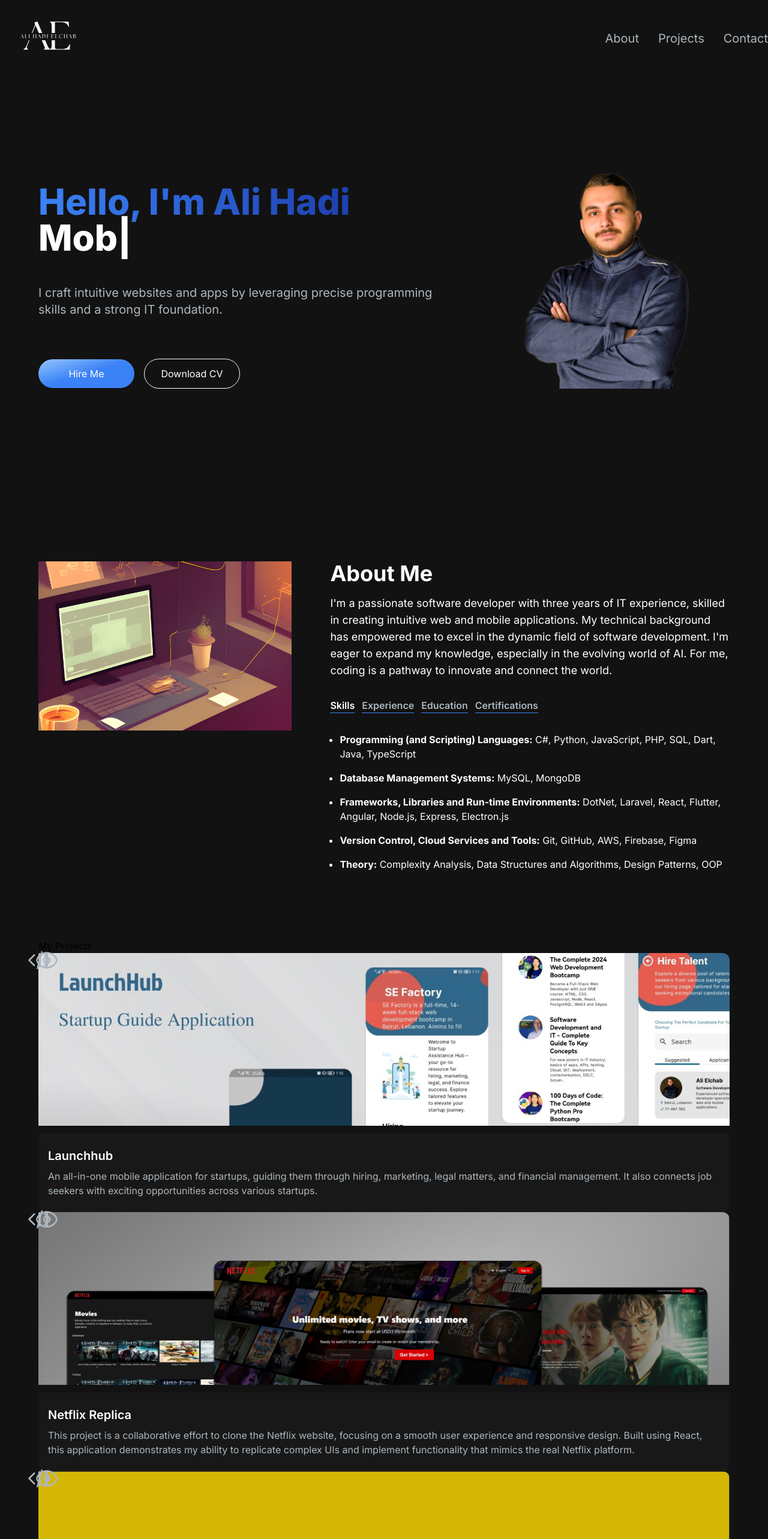
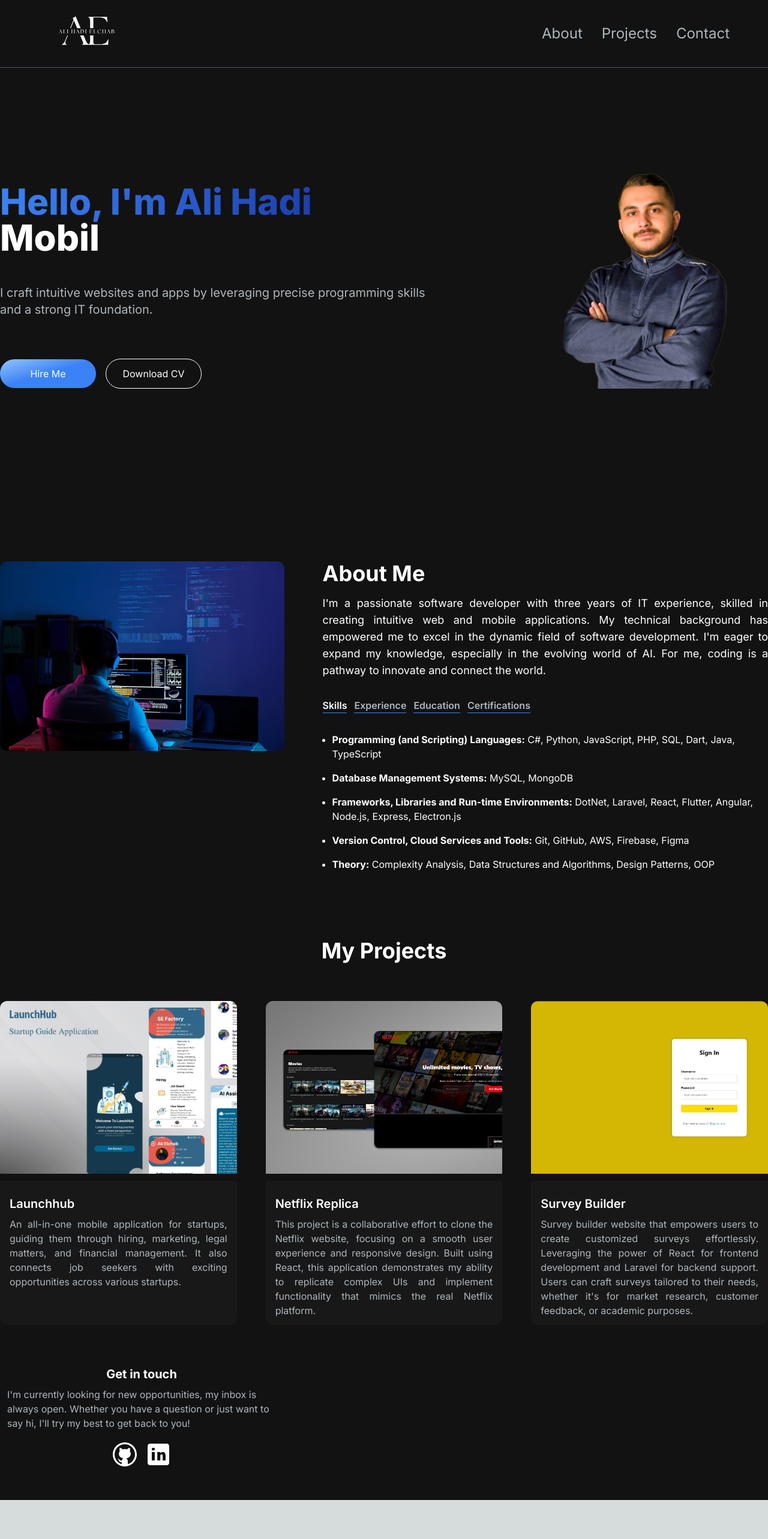
Before and after one commit to Ali-Elchab/personal-portfolio, a Next.js app: page / in a window 1280 px wide. Shown: the top 2566 px of the page at 60% size. After the commit the page ends 2501 px from the top, so only its background shows below. Built offline with nearby package versions, Linux system fonts and the light colour scheme.

Commit message:
Adjusted projects section

```diff
--- a/app/AboutMe/page.jsx
+++ b/app/AboutMe/page.jsx
@@ -88,7 +88,7 @@ const TAB_DATA = [
     title: "Certifications",
     content: (
       <ul className="list-disc pl-2 ml-2">
-        <li className="mb-4">
+        <li className="mb-4 text-justify">
           <strong>Full-Stack Web Development Bootcamp – SE Factory, Lebanon (October 2023 – January 2024)</strong>
           <ul className="list-disc pl-2 ml-8">
             <li>
@@ -98,9 +98,9 @@ const TAB_DATA = [
             <li>Engaged in lectures, workshops, and projects to develop comprehensive full-stack development skills.</li>
           </ul>
         </li>
-        <li className="mb-4">
+        <li className="mb-4 text-justify">
           <strong>Foundations of Computer Science Course – SE Factory, Lebanon (July 2023 – September 2023)</strong>
-          <ul className="list-disc pl-2 ml-8">
+          <ul className="list-disc pl-2 ml-8 text-justify">
             <li>
               Covered control flow, data structures, complexity analysis, and algorithms using Python over 9 weeks in a part-time
               format.
@@ -110,13 +110,13 @@ const TAB_DATA = [
         </li>
         <li className="mb-4">
           <strong>The Web Developer Bootcamp – Udemy (July 2023 – September 2023)</strong>
-          <ul className="list-disc pl-2 ml-8">
+          <ul className="list-disc pl-2 ml-8 ">
             <li>Completed over 70 hours of training from HTML5 to Node.js, React.js, and more, through online learning.</li>
           </ul>
         </li>
         <li className="mb-4">
           <strong>Flutter And Dart - The Complete Guide – Udemy (January 2024)</strong>
-          <ul className="list-disc pl-2 ml-8">
+          <ul className="list-disc pl-2 ml-8 text-justify">
             <li>Explored the Flutter SDK & Dart; learned to build native iOS and Android apps through the Flutter Framework.</li>
           </ul>
         </li>
@@ -138,13 +138,19 @@ const AboutSection = () => {
     <section className="text-white">
       <div className="md:grid md:grid-cols-5  gap-8 items-center py-8  xl:gap-16 sm:py-16 my-8">
         <div class="hidden md:block place-self-start md:col-span-2">
-          <div class="w-full   flex items-center justify-end ">
-            <Image src="/images/about-image.png" className="w-full  object-fill" width={400} height={500} alt="PC Setup" />
+          <div class="w-full   flex items-center justify-end">
+            <Image
+              src="/images/about-image.png"
+              className="w-full  object-fill rounded-xl"
+              width={400}
+              height={500}
+              alt="PC Setup"
+            />
           </div>
         </div>
         <div className="mt-4 md:mt-0 text-left flex flex-col h-full md:col-span-3">
           <h2 className="text-4xl font-bold text-white mb-4">About Me</h2>
-          <p className="text-base lg:text-lg">
+          <p className="text-base lg:text-lg text-justify">
             I'm a passionate software developer with three years of IT experience, skilled in creating intuitive web and mobile
             applications. My technical background has empowered me to excel in the dynamic field of software development. I'm
             eager to expand my knowledge, especially in the evolving world of AI. For me, coding is a pathway to innovate and
--- a/app/HeroSection/page.jsx
+++ b/app/HeroSection/page.jsx
@@ -7,12 +7,12 @@ const HeroSection = ({ emailRef }) => {
   return (
     <section className="h-160 mb-24 flex flex-col justify-center">
       <div className="grid grid-cols-1 sm:grid-cols-12 mt-5 mb-8 lg:mt-8 ">
-        <div class="md:order-last order-none my-4 md:mb-0 sm:col-span-5 md:justify-end flex items-center justify-center  lg:mt-0">
+        <div class="md:order-last order-none my-4 md:mb-0 sm:col-span-5 md:justify-end flex items-center justify-center  lg:mt-0 ">
           <div class="w-52 md:w-96 h-92 flex items-center justify-end">
             <Image src="/images/alichab.png" className="w-full h-full object-cover" alt="Ali Chab" width={300} height={300} />
           </div>
         </div>
-        <div className="col-span-7 place-self-end text-center sm:text-left grid gap-y-8 ">
+        <div className="col-span-7 place-self-end text-center sm:text-left flex flex-col  gap-8  ">
           <h1 className="text-white mb-4 text-4xl lg:text-6xl font-extrabold sm:text-5xl  ">
             <span className="text-transparent bg-clip-text bg-gradient-to-r from-blue-500 to-blue-800">Hello, I'm Ali Hadi </span>
             <br />
@@ -23,7 +23,7 @@ const HeroSection = ({ emailRef }) => {
               repeat={Infinity}
             />
           </h1>
-          <p className="text-[#ADB7BE] text-base sm:text-lg lg:text-xl mb-6 w-3/4 md:w-full mx-auto">
+          <p className="text-[#ADB7BE]  sm:text-lg lg:text-xl mb-6 w-3/4 md:w-full mx-auto text-left">
             I craft intuitive websites and apps by leveraging precise programming skills and a strong IT foundation.
           </p>
 
--- a/app/Projects/page.jsx
+++ b/app/Projects/page.jsx
@@ -8,7 +8,7 @@ const projectsData = [
     title: "Launchhub",
     description:
       "An all-in-one mobile application for startups, guiding them through hiring, marketing, legal matters, and financial management. It also connects job seekers with exciting opportunities across various startups.",
-    gitUrl: "",
+    gitUrl: "https://github.com/Ali-Elchab/launchHub",
     previewUrl: "",
   },
 
@@ -18,7 +18,7 @@ const projectsData = [
     title: "Netflix Replica",
     description:
       "This project is a collaborative effort to clone the Netflix website, focusing on a smooth user experience and responsive design. Built using React, this application demonstrates my ability to replicate complex UIs and implement functionality that mimics the real Netflix platform.",
-    gitUrl: "",
+    gitUrl: "https://github.com/Ali-Elchab/netflix-replica",
     previewUrl: "",
   },
 
@@ -27,17 +27,17 @@ const projectsData = [
     imgUrl: "/images/projects/survey.jpg",
     title: "Survey Builder",
     description:
-      "Survey builder website that empowers users to create customized surveys effortlessly. Leveraging the power of React for frontend development and Laravel for backend support. Users can easily craft surveys tailored to their specific needs, whether it's for market research, customer feedback, or academic purposes. ",
-    gitUrl: "",
+      "Survey builder website that empowers users to create customized surveys effortlessly. Leveraging the power of React for frontend development and Laravel for backend support. Users can craft surveys tailored to their needs, whether it's for market research, customer feedback, or academic purposes. ",
+    gitUrl: "https://github.com/Ali-Elchab/survey-builder",
     previewUrl: "",
   },
 ];
 
 const ProjectSection = () => {
   return (
-    <div>
-      <h2>My Projects</h2>
-      <div>
+    <div className="flex flex-col items-center">
+      <h2 className="text-4xl font-bold text-white mb-16">My Projects</h2>
+      <div class="grid md:grid-cols-3 gap-8 md:gap-12">
         {projectsData.map((project) => (
           <ProjectCard
             key={project.id}
--- a/app/components/Navbar-components/Navbar.jsx
+++ b/app/components/Navbar-components/Navbar.jsx
@@ -20,8 +20,8 @@ const Navbar = ({ aboutRef, projectRef, emailRef }) => {
 
   const [navbarOpen, setNavbarOpen] = useState(false);
   return (
-    <nav className="fixed top-0 left-0 right-0 z-10 bg-[#121212] bg-opacity-100">
-      <div className="flex flex-wrap items-center justify-between mx-auto max-w-screen-xl p-8 lg:px-10 xl:px-0">
+    <nav className="fixed top-0 left-0 right-0 z-10 bg-[#121212] bg-opacity-100 border-b border-gray-600">
+      <div className="flex flex-wrap items-center justify-between  p-6 lg:px-10 xl:px-16">
         <div class="w-40 h-16 flex items-center justify-start">
           <Image src={Logo} alt="Logo" className="w-full h-full object-cover" />
         </div>
@@ -57,7 +57,7 @@ const Navbar = ({ aboutRef, projectRef, emailRef }) => {
               <li key={index}>
                 <button
                   onClick={() => scrollToRef(link.ref)}
-                  className="block py-2 pl-3 pr-4 text-[#ADB7BE] sm:text-xl rounded md:p-0 hover:text-white"
+                  className="block py-2 pl-3 pr-4 text-[#ADB7BE] sm:text-2xl rounded md:p-0 hover:text-white"
                 >
                   {link.title}
                 </button>
--- a/app/components/ProjectCard.jsx
+++ b/app/components/ProjectCard.jsx
@@ -6,16 +6,18 @@ const ProjectCard = ({ imgUrl, title, description, gitUrl, previewUrl }) => {
   return (
     <div>
       <div className="h-52 md:h-72 rounded-t-xl relative group" style={{ background: `url(${imgUrl})`, backgroundSize: "cover" }}>
-        <div className=" overlay  items-center justify-center absolute top-0 left-0 w-full h-full bg-[#181818] bg-opacity-0  group-hover:flex group-hover:bg-opacity-80 transition-all duration-500">
-          <Link href={gitUrl} className="h-14 mr-2 w-14 border-2 relative rounded-full border-[#ADB7BE] hover:border-white">
+        <div className=" overlay  absolute top-0 left-0 w-full h-full bg-[#181818] bg-opacity-0  hidden items-center justify-center group-hover:flex group-hover:bg-opacity-80 transition-all duration-500">
+          <Link
+            href={gitUrl}
+            className="h-14 mr-2 w-14 border-2 relative rounded-full border-[#ADB7BE] hover:border-white"
+            target="_blank"
+            rel="noopener noreferrer"
+          >
             <CodeBracketIcon className="h-10 w-10 absolute top-1/2 left-1/2 transform -translate-x-1/2 -translate-y-1/2 text-[#ADB7BE] cursor-pointer hover:text-white" />
-          </Link>
-          <Link href={previewUrl} className="h-14 w-14 border-2 relative rounded-full border-[#ADB7BE] hover:border-white">
-            <EyeIcon className="h-10 w-10 absolute top-1/2 left-1/2 transform -translate-x-1/2 -translate-y-1/2 text-[#ADB7BE] cursor-pointer hover:text-white" />
           </Link>
         </div>
       </div>
-      <div className="text-white rounded-b-xl mt-3 bg-[#181818] py-6 px-4">
+      <div className="text-white rounded-b-xl mt-3 bg-[#181818] py-6 px-4 h-60 text-justify">
         <h5 className="text-xl font-semibold mb-2">{title}</h5>
         <p className="text-[#ADB7BE]">{description}</p>
       </div>
--- a/app/page.js
+++ b/app/page.js
@@ -15,7 +15,7 @@ const Home = () => {
   return (
     <main className="flex min-h-screen flex-col bg-[#121212]">
       <Navbar aboutRef={aboutRef} projectRef={projectRef} emailRef={emailRef} />
-      <div className="container mx-auto max-w-screen-xl mt-10 lg:mt-24 p-10 xl:px-16">
+      <div className="container mx-auto max-w-screen-xl mt-24 p-10 xl:px-0 ">
         <HeroSection emailRef={emailRef} />
         <div ref={aboutRef}>
           <AboutSection />
```
Also changed, not shown: public/images/about-image.png.
